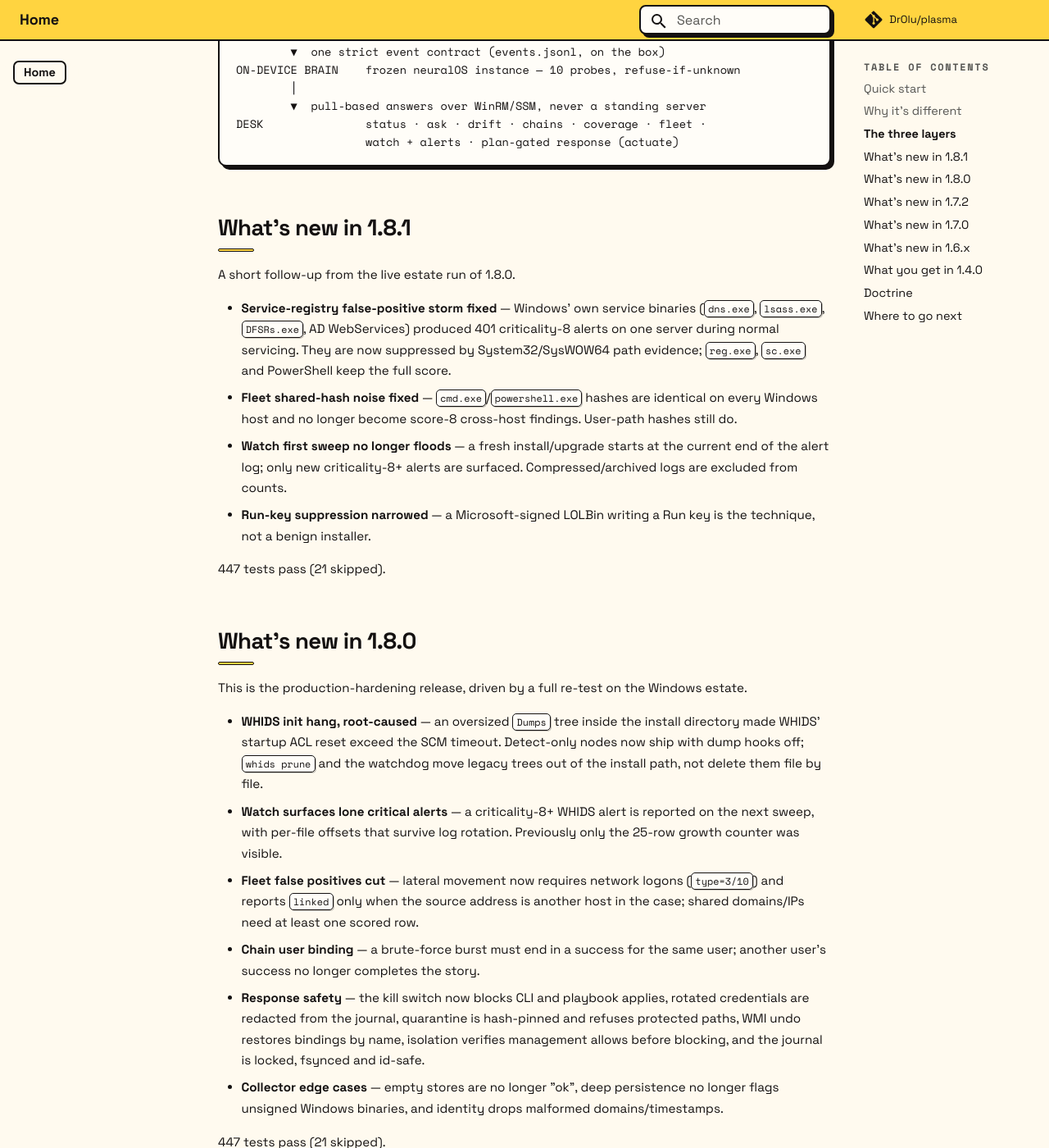
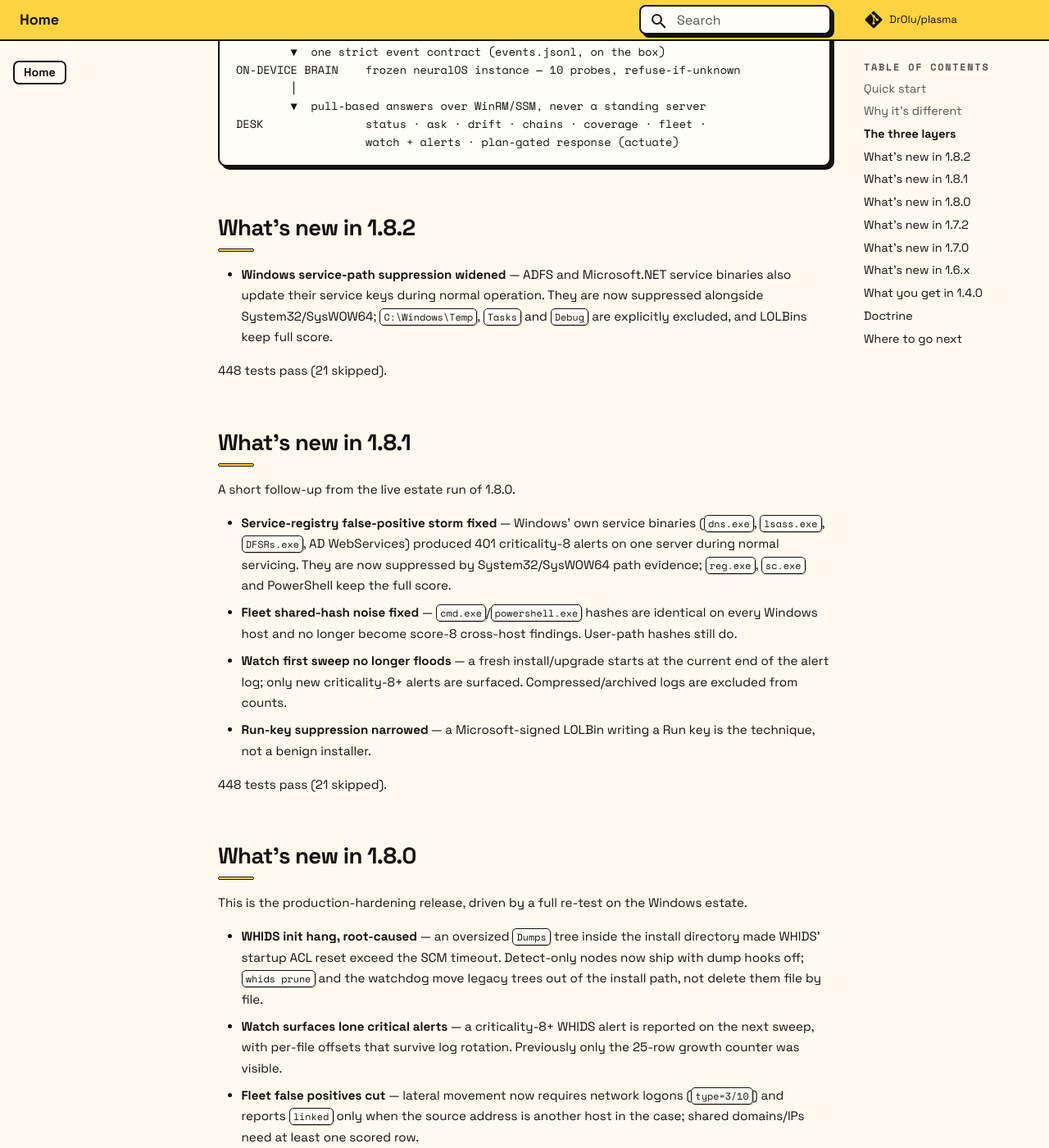
Before and after one commit to DrOlu/plasma, an MkDocs documentation site: the page built from docs/index.md, in a window 1280 px wide and 1400 px high, scrolled down 2238 px. Shown: the whole window at 82% size. Built offline with MkDocs 1.6.1 and Material for MkDocs 9.7.7, drawn with Linux system fonts in a browser that asks for light colours; comment, search, counter and statistics services are not loaded; some of the changed text lies outside the part shown.

Commit message:
fix: v1.8.2 — widen Windows service-path suppression
ADFS and Microsoft.NET service binaries update their service keys during
normal operation. Suppress them alongside System32/SysWOW64, while keeping
C:\Windows\Temp, Tasks and Debug untrusted and LOLBins at full severity.
448 passed / 21 skipped.

````diff
--- a/docs/index.md
+++ b/docs/index.md
@@ -1,18 +1,18 @@
 <div class="raft-hero" markdown="0">
-<p class="raft-eyebrow">Windows EDR &middot; v1.8.1</p>
+<p class="raft-eyebrow">Windows EDR &middot; v1.8.2</p>
 <h1>No log lake.<br>No cloud.<br>No blind trust.</h1>
 <p class="raft-lede">Plasma keeps the telemetry on the box, answers questions with a
 121M on-device model, and makes every response named, journaled, and reversible.
 The endpoint can explain itself &mdash; without shipping its diary anywhere.</p>
 <div class="raft-actions">
 <a class="raft-btn primary" href="getting-started/">Get started</a>
-<a class="raft-btn" href="https://github.com/DrOlu/plasma/releases/latest">Download v1.8.1</a>
+<a class="raft-btn" href="https://github.com/DrOlu/plasma/releases/latest">Download v1.8.2</a>
 <a class="raft-btn" href="agent-native/">Agent-native operation</a>
 </div>
 <div class="raft-badges">
 <span class="raft-badge">91.7% rollup coverage</span>
 <span class="raft-badge">13 reversible actions</span>
-<span class="raft-badge">447 tests</span>
+<span class="raft-badge">448 tests</span>
 <span class="raft-badge">Signed MSI + SHA256SUMS</span>
 </div>
 </div>
@@ -81,6 +81,15 @@ DESK               status · ask · drift · chains · coverage · fleet ·
                    watch + alerts · plan-gated response (actuate)
 ```
 
+## What's new in 1.8.2
+
+- **Windows service-path suppression widened** — ADFS and Microsoft.NET
+  service binaries also update their service keys during normal operation.
+  They are now suppressed alongside System32/SysWOW64; `C:\Windows\Temp`,
+  `Tasks` and `Debug` are explicitly excluded, and LOLBins keep full score.
+
+448 tests pass (21 skipped).
+
 ## What's new in 1.8.1
 
 A short follow-up from the live estate run of 1.8.0.
@@ -99,7 +108,7 @@ A short follow-up from the live estate run of 1.8.0.
 - **Run-key suppression narrowed** — a Microsoft-signed LOLBin writing a
   Run key is the technique, not a benign installer.
 
-447 tests pass (21 skipped).
+448 tests pass (21 skipped).
 
 ## What's new in 1.8.0
 
@@ -128,7 +137,7 @@ Windows estate.
   persistence no longer flags unsigned Windows binaries, and identity drops
   malformed domains/timestamps.
 
-447 tests pass (21 skipped).
+448 tests pass (21 skipped).
 
 ## What's new in 1.7.2
 
--- a/plasma/__init__.py
+++ b/plasma/__init__.py
@@ -1,5 +1,5 @@
 """Plasma — agent-based EDR bundle with a frozen neuralOS instance."""
 
-__version__ = "1.8.1"
+__version__ = "1.8.2"
 PRODUCT = "Plasma"
 SCHEMA_VERSION = 1
--- a/pyproject.toml
+++ b/pyproject.toml
@@ -4,7 +4,7 @@ build-backend = "setuptools.build_meta"
 
 [project]
 name = "plasma-edr"
-version = "1.8.1"
+version = "1.8.2"
 description = "Plasma — an agent-based EDR bundle: Sentinel detection layer + a frozen neuralOS instance"
 readme = "README.md"
 requires-python = ">=3.9"
````
Also changed, not shown: CHANGELOG.md (+7 -0 lines), docs/changelog.md (+7 -0 lines), website/index.html (+6 -6 lines), 3 other files.
